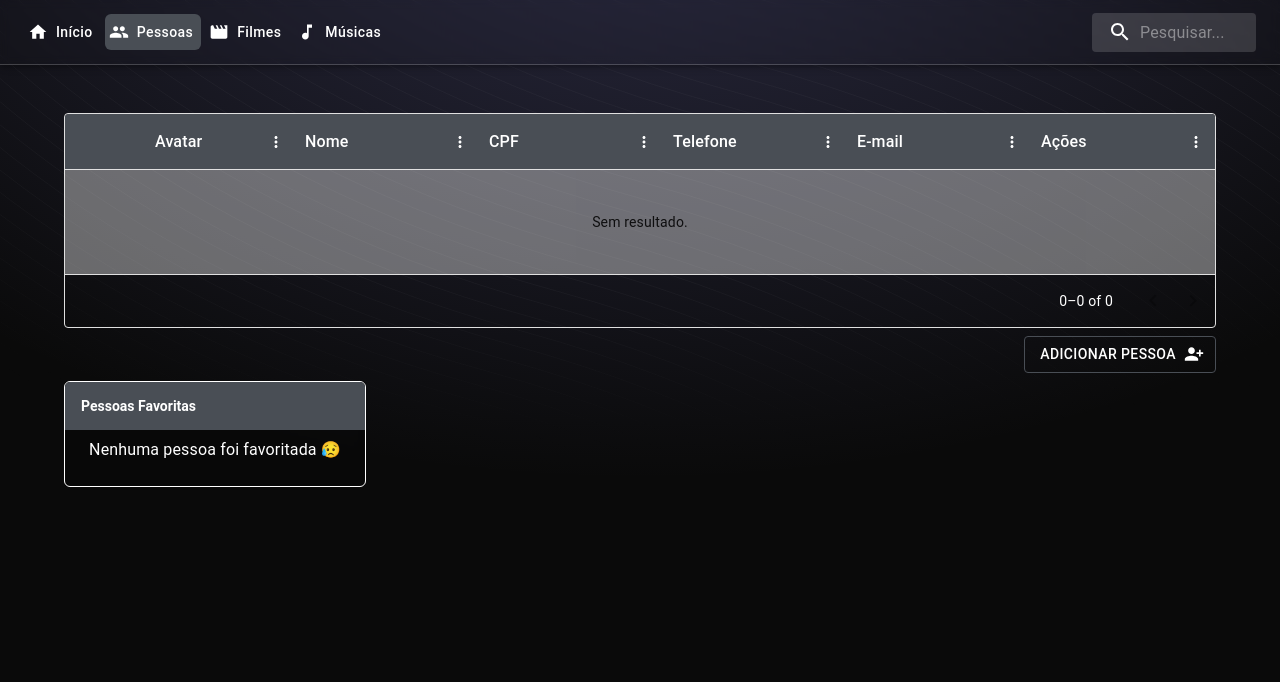
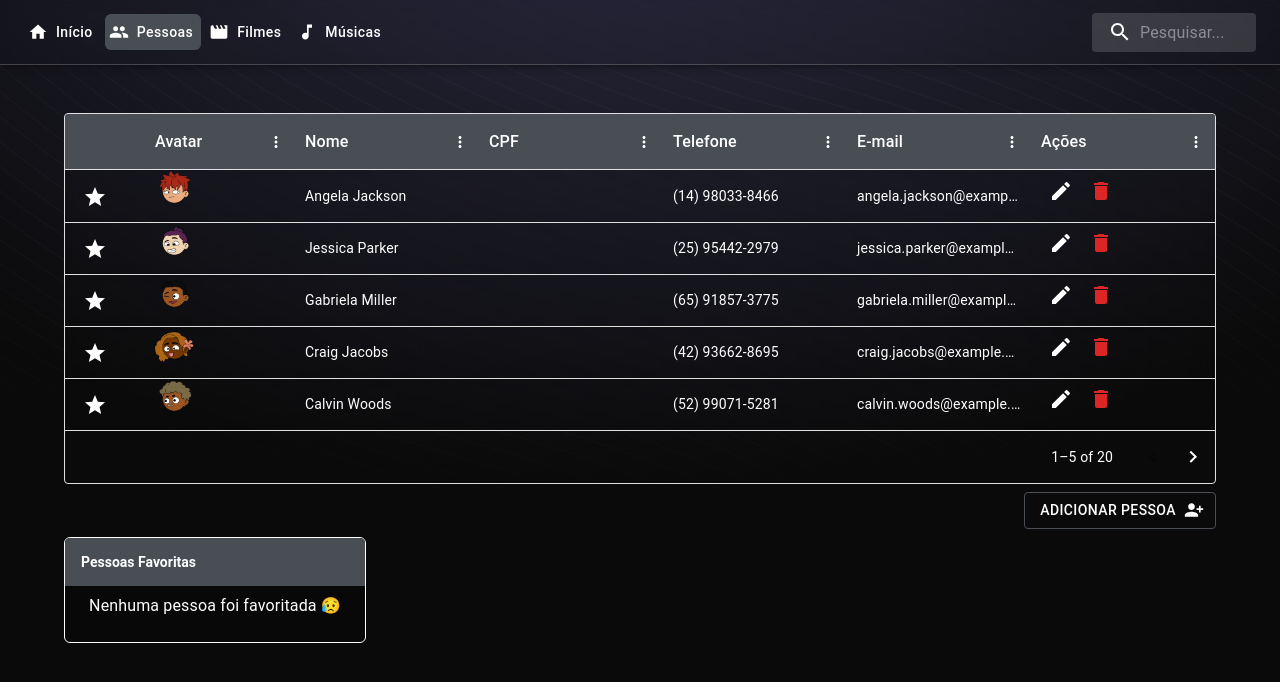
Before and after one commit to samuelcolares/hkl-crud, a React (Vite) app: page /pessoas in a window 1280 px wide. Shown: the top 682 px of the page. Built offline with nearby package versions, Linux system fonts and the light colour scheme; data requests are answered from the project's data file.

Commit message:
FIX: Main.css Feat: DB people

```diff
--- a/index.html
+++ b/index.html
@@ -4,7 +4,7 @@
     <meta charset="UTF-8" />
     <meta name="viewport" content="width=device-width, initial-scale=1.0" />
     <title>Basic Crud</title>
-    <link href="/dist/main.css" rel="stylesheet" />
+    <link href="/src/theme/global.css" rel="stylesheet" />
     <link
       rel="stylesheet"
       href="https://fonts.googleapis.com/css2?family=Inter:wght@400;700&display=swap"
--- a/src/database/db.json
+++ b/src/database/db.json
@@ -81,5 +81,146 @@
       "url": "/src/public/avatars/avatar-20.webp"
     }
   ],
-  "people": []
+  "people": [
+    {
+      "id": 1,
+      "name": "Angela Jackson",
+      "email": "angela.jackson@example.com",
+      "phone": "(14) 98033-8466",
+      "avatarUrl": "/src/public/avatars/avatar-1.webp"
+    },
+    {
+      "id": 2,
+      "name": "Jessica Parker",
+      "email": "jessica.parker@example.com",
+      "phone": "(25) 95442-2979",
+      "avatarUrl": "/src/public/avatars/avatar-2.webp"
+    },
+    {
+      "id": 3,
+      "name": "Gabriela Miller",
+      "email": "gabriela.miller@example.com",
+      "phone": "(65) 91857-3775",
+      "avatarUrl": "/src/public/avatars/avatar-3.webp"
+    },
+    {
+      "id": 4,
+      "name": "Craig Jacobs",
+      "email": "craig.jacobs@example.com",
+      "phone": "(42) 93662-8695",
+      "avatarUrl": "/src/public/avatars/avatar-4.webp"
+    },
+    {
+      "id": 5,
+      "name": "Calvin Woods",
+      "email": "calvin.woods@example.com",
+      "phone": "(52) 99071-5281",
+      "avatarUrl": "/src/public/avatars/avatar-5.webp"
+    },
+    {
+      "id": 6,
+      "name": "Richard Kelley",
+      "email": "richard.kelley@example.com",
+      "phone": "(56) 92948-7151",
+      "avatarUrl": "/src/public/avatars/avatar-6.webp"
+    },
+    {
+      "id": 7,
+      "name": "Diane Thomas",
+      "email": "diane.thomas@example.com",
+      "phone": "(17) 99321-1700",
+      "avatarUrl": "/src/public/avatars/avatar-7.webp"
+    },
+    {
+      "id": 8,
+      "name": "Elizabeth Bush",
+      "email": "elizabeth.bush@example.com",
+      "phone": "(38) 96543-4003",
+      "avatarUrl": "/src/public/avatars/avatar-8.webp"
+    },
+    {
+      "id": 9,
+      "name": "Laurie Baker",
+      "email": "laurie.baker@example.com",
+      "phone": "(18) 92134-1142",
+      "avatarUrl": "/src/public/avatars/avatar-9.webp"
+    },
+    {
+      "id": 10,
+      "name": "Timothy Townsend",
+      "email": "timothy.townsend@example.com",
+      "phone": "(87) 93872-5578",
+      "avatarUrl": "/src/public/avatars/avatar-10.webp"
+    },
+    {
+      "id": 11,
+      "name": "Destiny Murray",
+      "email": "destiny.murray@example.com",
+      "phone": "(56) 97019-8052",
+      "avatarUrl": "/src/public/avatars/avatar-11.webp"
+    },
+    {
+      "id": 12,
+      "name": "Lydia Lopez",
+      "email": "lydia.lopez@example.com",
+      "phone": "(66) 94807-4748",
+      "avatarUrl": "/src/public/avatars/avatar-12.webp"
+    },
+    {
+      "id": 13,
+      "name": "Bradley Carpenter",
+      "email": "bradley.carpenter@example.com",
+      "phone": "(15) 91528-4468",
+      "avatarUrl": "/src/public/avatars/avatar-13.webp"
+    },
+    {
+      "id": 14,
+      "name": "Nicholas Nguyen",
+      "email": "nicholas.nguyen@example.com",
+      "phone": "(71) 98880-9903",
+      "avatarUrl": "/src/public/avatars/avatar-14.webp"
+    },
+    {
+      "id": 15,
+      "name": "Mrs. Amanda Ibarra",
+      "email": "mrs..amanda@example.com",
+      "phone": "(40) 97227-3481",
+      "avatarUrl": "/src/public/avatars/avatar-15.webp"
+    },
+    {
+      "id": 16,
+      "name": "Pamela Bailey",
+      "email": "pamela.bailey@example.com",
+      "phone": "(70) 92563-2843",
+      "avatarUrl": "/src/public/avatars/avatar-16.webp"
+    },
+    {
+      "id": 17,
+      "name": "Cindy Martinez",
+      "email": "cindy.martinez@example.com",
+      "phone": "(59) 95385-6573",
+      "avatarUrl": "/src/public/avatars/avatar-17.webp"
+    },
+    {
+      "id": 18,
+      "name": "Erica Simpson",
+      "email": "erica.simpson@example.com",
+      "phone": "(25) 92319-8109",
+      "avatarUrl": "/src/public/avatars/avatar-18.webp"
+    },
+    {
+      "id": 19,
+      "name": "Joy Jackson",
+      "email": "joy.jackson@example.com",
+      "phone": "(26) 93293-9248",
+      "avatarUrl": "/src/public/avatars/avatar-19.webp"
+    },
+    {
+      "id": 20,
+      "name": "Michelle Miller",
+      "email": "michelle.miller@example.com",
+      "phone": "(71) 97956-4757",
+      "avatarUrl": "/src/public/avatars/avatar-20.webp"
+    }
+  ]
 }
--- a/src/features/people/components/favorite-people-list/index.tsx
+++ b/src/features/people/components/favorite-people-list/index.tsx
@@ -31,7 +31,7 @@ export default function FavoritePeopleList({
       sx={{
         width: "100%",
         maxWidth: variant === "md" ? 300 : 450,
-        maxHeight: 350,
+        maxHeight: variant === "md" ? 300 : 550,
         overflow: "auto",
         bgcolor: "rgba(0,0,0,0.1)",
         border: 1,
@@ -39,7 +39,7 @@ export default function FavoritePeopleList({
       }}
       className="border-white rounded-md"
       subheader={
-        <ListSubheader className="bg-primary text-white font-bold">
+        <ListSubheader className="bg-primary text-white font-bold ">
           Pessoas Favoritas
         </ListSubheader>
       }
--- a/src/theme/global.css
+++ b/src/theme/global.css
@@ -2,7 +2,19 @@
 @tailwind components;
 @tailwind utilities;
 
-.css-buhf99-MuiDataGrid-root,
-.MuiDataGrid-container--top [role="row"] {
-  background: transparent !important;
+*::-webkit-scrollbar {
+  background: #494E55;
+  width: 0.5em;
 }
+
+*::-webkit-scrollbar-thumb {
+  border-radius: 0.8rem;
+  background: rgba(255, 255, 255, 0.3);
+  transition: background 0.4s;
+}
+
+*::-webkit-scrollbar-thumb:hover {
+  border-radius: 0.8rem;
+  background-color: rgba(255, 255, 255, 0.8);
+
+}
```
